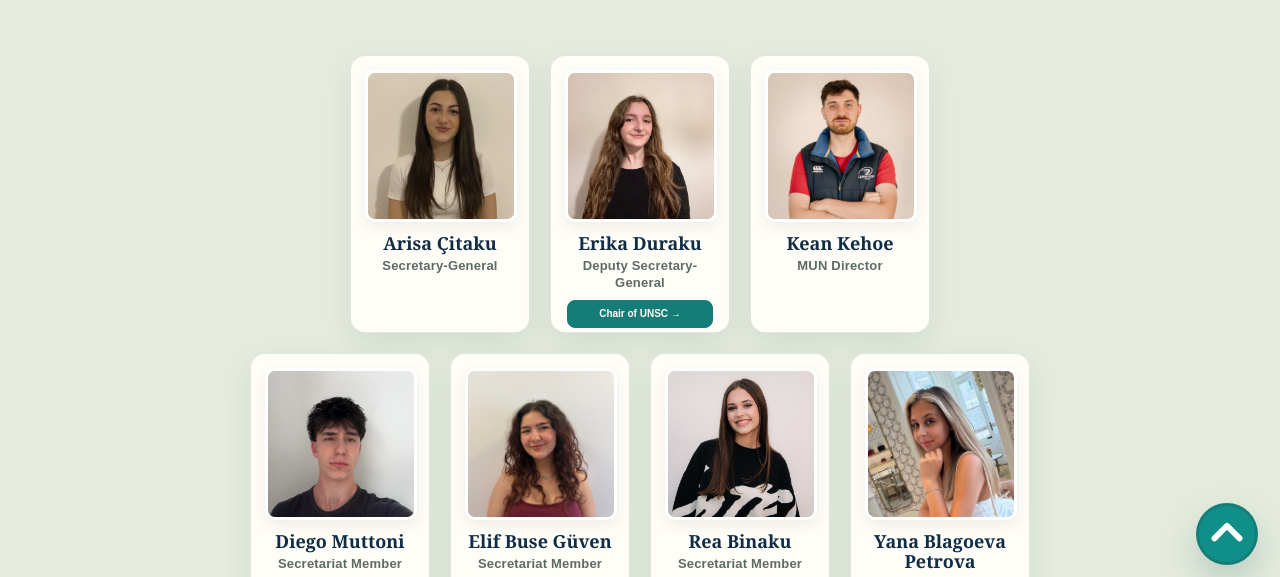
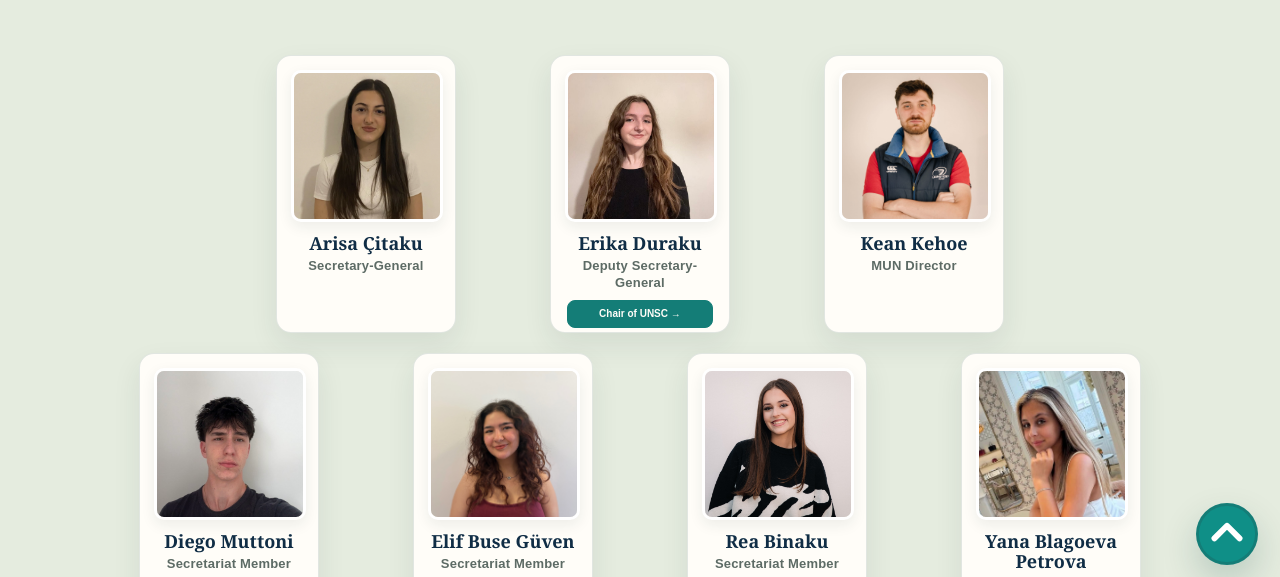
Before and after one commit to erikaduraku-cmd/ilgmuniv, a website built with Vite: page ILGMUN/index.html in a window 1280 px wide. Both pictures are taken after a click on the link "Team". Shown: the part 213-790 px from the top of the page. Built offline with nearby package versions, Linux system fonts and the light colour scheme.

Commit message:
Update styles.css

```diff
--- a/ILGMUN/styles.css
+++ b/ILGMUN/styles.css
@@ -3730,6 +3730,19 @@ body { background: #f7f1e8; }
   justify-self: center;
 }
 
+/* Use more of the desktop viewport without scaling the cards or photos. */
+@media (min-width: 1000px) {
+  #team .team-grid.leadership-grid.unified-team-grid {
+    width: min(84vw, 1200px);
+    min-width: 816px;
+    max-width: 1200px;
+    grid-template-columns: repeat(8, 80px);
+    grid-auto-columns: 80px;
+    column-gap: 20px;
+    justify-content: space-between;
+  }
+}
+
 .team-committee-link {
   position: absolute;
   right: 12px;
```
